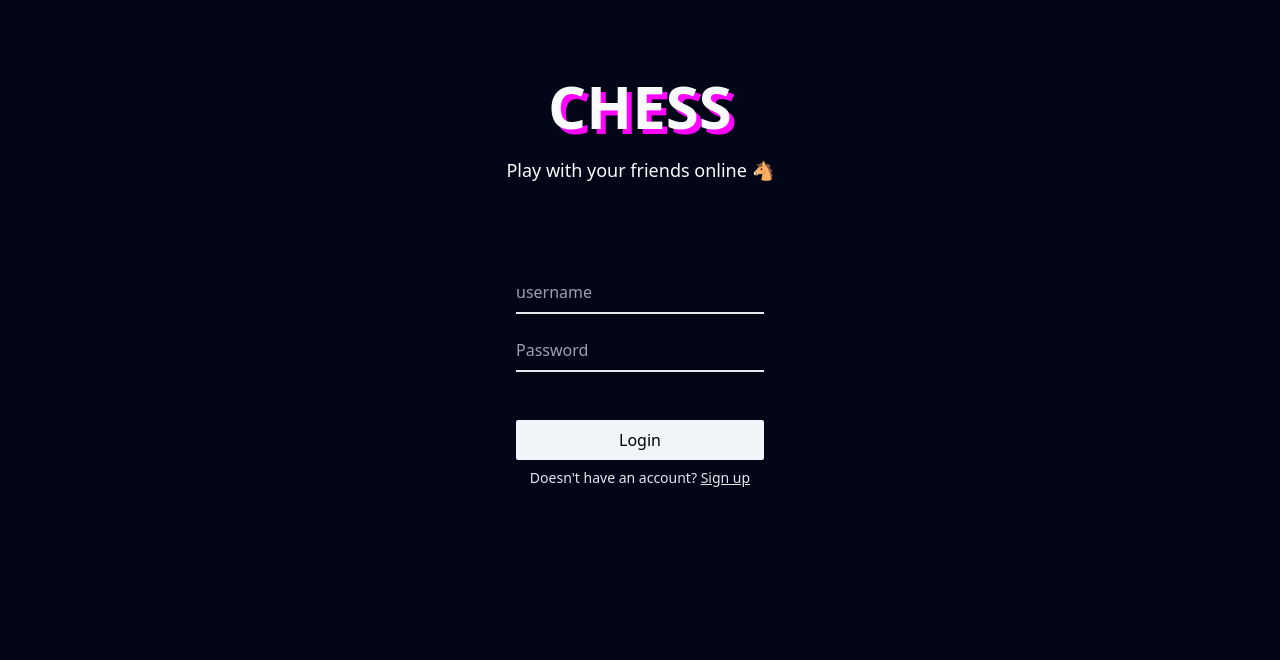
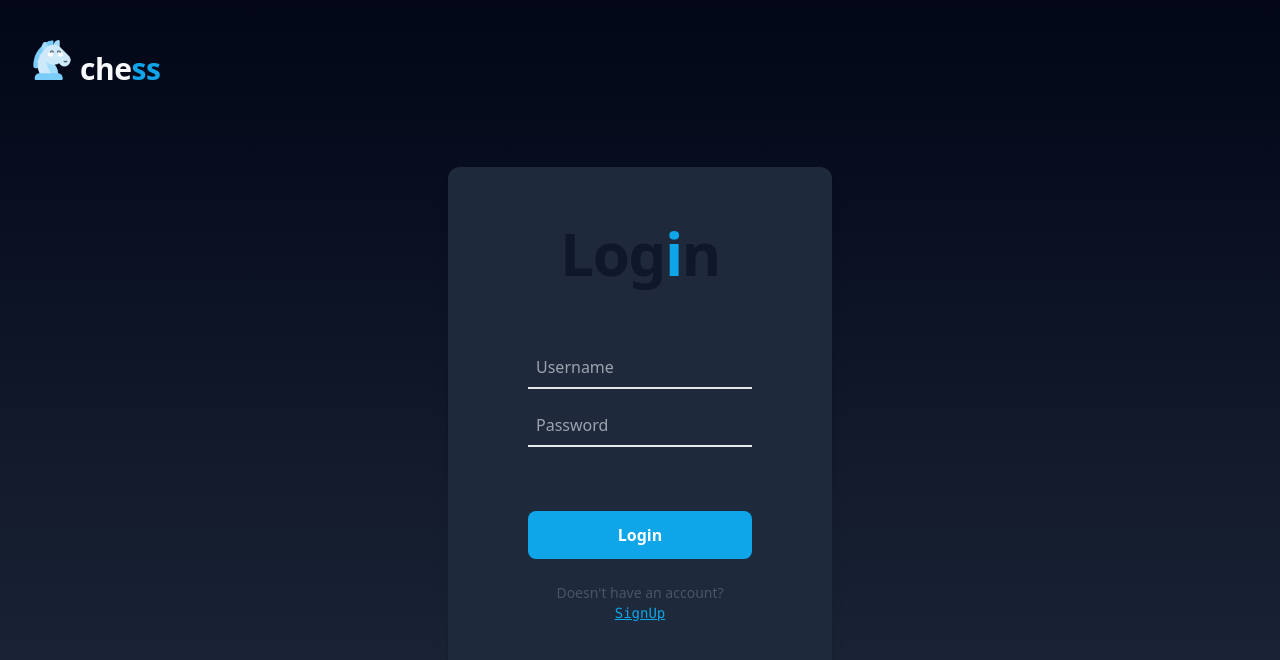
Before and after one commit to SiliconBorn/chess-frontend, a React (Vite) app: page /login in a window 1280 px wide. Shown: the top 660 px of the page. Built offline with nearby package versions, Linux system fonts and the light colour scheme; no server answers.

Commit message:
styled login and signup

```diff
--- a/src/App.css
+++ b/src/App.css
@@ -548,16 +548,8 @@ video {
   position: static;
 }
 
-.absolute {
-  position: absolute;
-}
-
 .relative {
   position: relative;
-}
-
-.bottom-0 {
-  bottom: 0px;
 }
 
 .m-10 {
@@ -582,14 +574,8 @@ video {
   margin-right: auto;
 }
 
-.my-2 {
-  margin-top: 0.5rem;
-  margin-bottom: 0.5rem;
-}
-
-.my-5 {
-  margin-top: 1.25rem;
-  margin-bottom: 1.25rem;
+.mb-10 {
+  margin-bottom: 2.5rem;
 }
 
 .mb-4 {
@@ -612,6 +598,22 @@ video {
   margin-top: 2rem;
 }
 
+.mt-20 {
+  margin-top: 5rem;
+}
+
+.mb-14 {
+  margin-bottom: 3.5rem;
+}
+
+.mb-16 {
+  margin-bottom: 4rem;
+}
+
+.mt-12 {
+  margin-top: 3rem;
+}
+
 .block {
   display: block;
 }
@@ -626,6 +628,11 @@ video {
 
 .h-screen {
   height: 100vh;
+}
+
+.max-h-min {
+  max-height: -moz-min-content;
+  max-height: min-content;
 }
 
 .min-h-full {
@@ -660,9 +667,17 @@ video {
   max-width: 18rem;
 }
 
+.max-w-80 {
+  max-width: 20rem;
+}
+
 .max-w-fit {
   max-width: -moz-fit-content;
   max-width: fit-content;
+}
+
+.max-w-96 {
+  max-width: 24rem;
 }
 
 .cursor-pointer {
@@ -771,6 +786,10 @@ video {
   background-color: rgb(2 6 23 / var(--tw-bg-opacity));
 }
 
+.bg-transparent {
+  background-color: transparent;
+}
+
 .bg-gradient-to-b {
   background-image: linear-gradient(to bottom, var(--tw-gradient-stops));
 }
@@ -793,14 +812,14 @@ video {
   padding: 1rem;
 }
 
-.px-10 {
-  padding-left: 2.5rem;
-  padding-right: 2.5rem;
-}
-
 .px-2 {
   padding-left: 0.5rem;
   padding-right: 0.5rem;
+}
+
+.px-20 {
+  padding-left: 5rem;
+  padding-right: 5rem;
 }
 
 .px-4 {
@@ -828,17 +847,38 @@ video {
   padding-bottom: 3rem;
 }
 
+.py-16 {
+  padding-top: 4rem;
+  padding-bottom: 4rem;
+}
+
 .py-2 {
   padding-top: 0.5rem;
   padding-bottom: 0.5rem;
 }
 
+.py-6 {
+  padding-top: 1.5rem;
+  padding-bottom: 1.5rem;
+}
+
+.py-10 {
+  padding-top: 2.5rem;
+  padding-bottom: 2.5rem;
+}
+
+.px-10 {
+  padding-left: 2.5rem;
+  padding-right: 2.5rem;
+}
+
+.py-14 {
+  padding-top: 3.5rem;
+  padding-bottom: 3.5rem;
+}
+
 .pl-2 {
   padding-left: 0.5rem;
-}
-
-.pt-14 {
-  padding-top: 3.5rem;
 }
 
 .pt-16 {
@@ -880,11 +920,6 @@ video {
   line-height: 2.5rem;
 }
 
-.text-6xl {
-  font-size: 3.75rem;
-  line-height: 1;
-}
-
 .text-lg {
   font-size: 1.125rem;
   line-height: 1.75rem;
@@ -909,10 +944,6 @@ video {
 
 .font-semibold {
   font-weight: 600;
-}
-
-.uppercase {
-  text-transform: uppercase;
 }
 
 .leading-6 {
@@ -986,8 +1017,10 @@ video {
   text-decoration-line: underline;
 }
 
-.mix-blend-overlay {
-  mix-blend-mode: overlay;
+.shadow-lg {
+  --tw-shadow: 0 10px 15px -3px rgb(0 0 0 / 0.1), 0 4px 6px -4px rgb(0 0 0 / 0.1);
+  --tw-shadow-colored: 0 10px 15px -3px var(--tw-shadow-color), 0 4px 6px -4px var(--tw-shadow-color);
+  box-shadow: var(--tw-ring-offset-shadow, 0 0 #0000), var(--tw-ring-shadow, 0 0 #0000), var(--tw-shadow);
 }
 
 .shadow-md {
@@ -1017,11 +1050,6 @@ video {
   --tw-ring-color: rgb(15 23 42 / 0.1);
 }
 
-.drop-shadow-lg {
-  --tw-drop-shadow: drop-shadow(rgba(255, 5, 255, 1) 5px 5px 0px);
-  filter: var(--tw-blur) var(--tw-brightness) var(--tw-contrast) var(--tw-grayscale) var(--tw-hue-rotate) var(--tw-invert) var(--tw-saturate) var(--tw-sepia) var(--tw-drop-shadow);
-}
-
 .transition-colors {
   transition-property: color, background-color, border-color, text-decoration-color, fill, stroke;
   transition-timing-function: cubic-bezier(0.4, 0, 0.2, 1);
@@ -1035,6 +1063,10 @@ body {
 
 #root {
   height: 100%;
+}
+
+.white-eye::-ms-reveal {
+  filter: invert(100%);
 }
 
 .hover\:border-slate-50:hover {
--- a/src/App.tsx
+++ b/src/App.tsx
@@ -7,9 +7,16 @@ function App() {
 	const authToken = useRecoilValue(authSelector);
 	const isLoggedIn = authToken ? true : false;
 	return (
-		<div className="app min-h-full">
+		<div className="	bg-gradient-to-b from-slate-950 to-slate-800  h-screen overflow-clip p-4 sm:p-6 sm:px-8 ">
+			<div className="relative pt-2 sm:pt-4 flex justify-items-start items-baseline font-bold tracking-tight text-lg leading-6">
+				<img src="./chess.png" width={40} />
+				<span className="text-slate-50 text-3xl pl-2">che</span>
+				<span className="text-sky-500 text-3xl">ss</span>
+			</div>
 			<Router isLoggedIn={isLoggedIn} />
 		</div>
+		// <div className="app min-h-full">
+		// </div>
 	);
 }
 
--- /dev/null
+++ b/src/Components/Form.tsx
@@ -0,0 +1,9 @@
+import { ReactNode } from 'react';
+
+export default function Form({ children }: { children: ReactNode }) {
+	return (
+		<div className="mt-20 px-20 py-14 rounded-xl max-w-96 mx-auto shadow-lg bg-slate-800 max-h-min">
+			{children}
+		</div>
+	);
+}
--- a/src/Components/Login-Register/Login.tsx
+++ b/src/Components/Login-Register/Login.tsx
@@ -6,6 +6,7 @@ import authService, { AuthSuccessResponse } from '../../services/authService';
 import TokenManager from '../../utils/TokenManager';
 import { useRecoilState } from 'recoil';
 import { authState } from '../../recoil/atoms/Auth';
+import Form from '../Form';
 
 const Login = () => {
 	const navigate = useNavigate();
@@ -15,7 +16,8 @@ const Login = () => {
 
 	const { mutate, reset } = useMutation({ mutationFn: authService.login });
 
-	const onLoginSuccess = useCallback((responseData: AuthSuccessResponse) => {
+	const onLoginSuccess = useCallback(
+		(responseData: AuthSuccessResponse) => {
 			const { token } = responseData;
 			if (token) {
 				TokenManager.set(token);
@@ -25,7 +27,9 @@ const Login = () => {
 			} else {
 				console.error('ERROR WHILE LOGIN. PLEASE TRY AGAIN');
 			}
-	}, []);
+		},
+		[navigate, setAuthToken]
+	);
 
 	const onLoginError = (error: any) => {
 		console.error(`ERROR WHILE LOGIN. PLEASE TRY AGAIN, ${error}`);
@@ -50,17 +54,9 @@ const Login = () => {
 	}, []);
 
 	return (
-		<div className=" overflow-auto font-sans bg-slate-950 min-h-screen  p-15">
-			<div className="pt-14 px-10 mx-auto block text-center">
-				<h1 className=" text-gray-50 text-6xl font-bold uppercase my-5 drop-shadow-lg">
-					Chess
-				</h1>
-				<p className=" text-gray-50 text-lg">
-					Play with your friends online 🐴
-				</p>
-			</div>
+		<Form>
 			<form
-				className=" flex flex-col m-10 px-5 py-12 rounded-xl max-w-72 mx-auto"
+				className=" flex flex-col"
 				onSubmit={(e) => {
 					if (e) {
 						e.preventDefault();
@@ -68,12 +64,16 @@ const Login = () => {
 					return;
 				}}
 			>
+				<h1 className="text-slate-900 font-extrabold text-4xl sm:text-5xl lg:text-6xl tracking-tight text-center dark:text-white mb-16">
+					Log
+					<span className="text-sky-500">i</span>n
+				</h1>
 				<input
 					type="username"
-					placeholder="username"
+					placeholder="Username"
 					value={username}
 					onChange={(e) => setUsername(e.target.value)}
-					className="mb-4 py-2 bg-slate-950 border-b-2 border-b-gray-200 text-gray-50 outline-none
+					className="px-2 mb-4 py-2 bg-transparent border-b-2 border-b-gray-200 text-gray-50 outline-none
 					hover:border-b-gray-50 transition-colors
 					"
 				/>
@@ -82,31 +82,31 @@ const Login = () => {
 					placeholder="Password"
 					value={password}
 					onChange={(e) => setPassword(e.target.value)}
-					className="mb-4 py-2 bg-slate-950 border-b-2 border-b-gray-200 text-gray-50 outline-none
-					hover:border-b-gray-50 transition-colors"
+					className="px-2 mb-4 py-2 bg-transparent border-b-2 border-b-gray-200 text-gray-50 outline-none
+					hover:border-b-gray-50 transition-colors white-eye"
 				/>
 
 				<button
-					className="blocktext-slate-900 p-2 mt-8 text-md rounded-sm cursor-pointer bg-slate-100 hover:bg-white transition-colors"
+					className="mt-12 cursor-pointer focus:outline-none focus:ring-2 focus:ring-slate-400 font-bold focus:ring-offset-2 focus:ring-offset-slate-50 text-white h-12 px-6 rounded-lg w-full flex items-center justify-center sm:w-auto bg-sky-500 highlight-white/20 hover:bg-sky-400"
 					onClick={() => handleLogin(username, password)}
 				>
 					Login
 				</button>
 
-				<p className="my-2 mx-auto text-gray-200 text-sm">
+				<p className="mt-6 text-sm text-slate-600 text-center max-w-3xl mx-auto dark:text-slate-400">
 					Doesn't have an account?{' '}
 					<span
 						onClick={() => {
 							// onSetForm("signup");
 							navigate('/signup');
 						}}
-						className="underline cursor-pointer hover:text-gray-50"
+						className="block underline cursor-pointer font-mono font-medium text-sky-500 dark:text-sky-400"
 					>
-						Sign up
+						SignUp
 					</span>
 				</p>
 			</form>
-		</div>
+		</Form>
 	);
 };
 
--- a/src/Components/Login-Register/Signup.tsx
+++ b/src/Components/Login-Register/Signup.tsx
@@ -2,6 +2,7 @@ import { useCallback, useState } from 'react';
 import { useNavigate } from 'react-router-dom';
 import authService, { RegisterResponse } from '../../services/authService';
 import { useMutation } from '@tanstack/react-query';
+import Form from '../Form';
 
 const Signup = () => {
 	const navigate = useNavigate();
@@ -45,17 +46,9 @@ const Signup = () => {
 
 	return (
 		<>
-			<div className=" overflow-auto font-sans bg-slate-950 min-h-screen  p-15">
-				<div className="pt-14 px-10 mx-auto block text-center">
-					<h1 className=" text-gray-50 text-6xl font-bold uppercase my-5 drop-shadow-lg">
-						Chess
-					</h1>
-					<p className=" text-gray-50 text-lg">
-						Play with your friends online 🐴
-					</p>
-				</div>
+			<Form>
 				<form
-					className=" flex flex-col m-10 px-5 py-12 rounded-xl max-w-72 mx-auto"
+					className="flex flex-col "
 					onSubmit={(e) => {
 						if (e) {
 							e.preventDefault();
@@ -63,12 +56,15 @@ const Signup = () => {
 						return;
 					}}
 				>
+					<h1 className="text-slate-900 font-extrabold text-4xl sm:text-5xl lg:text-6xl tracking-tight text-center dark:text-white mb-16">
+						S<span className="text-sky-500">i</span>gnUp
+					</h1>
 					<input
 						type="email"
 						placeholder="Email"
 						value={username}
 						onChange={(e) => setUsername(e.target.value)}
-						className="mb-4 py-2 bg-slate-950 border-b-2 border-b-gray-200 text-gray-50 outline-none
+						className="px-2 mb-4 py-2 bg-transparent border-b-2 border-b-gray-200 text-gray-50 outline-none
         hover:border-b-gray-50 transition-colors
         "
 					/>
@@ -77,38 +73,38 @@ const Signup = () => {
 						placeholder="Password"
 						value={password}
 						onChange={(e) => setPassword(e.target.value)}
-						className="mb-4 py-2 bg-slate-950 border-b-2 border-b-gray-200 text-gray-50 outline-none
-        hover:border-b-gray-50 transition-colors"
+						className="px-2 mb-4 py-2 bg-transparent border-b-2 border-b-gray-200 text-gray-50 outline-none
+        hover:border-b-gray-50 transition-colors white-eye"
 					/>
 					<input
 						type="password"
 						placeholder="Confirm Password"
 						value={confirmPassword}
 						onChange={(e) => setConfirmPassword(e.target.value)}
-						className="mb-4 py-2 bg-slate-950 border-b-2 border-b-gray-200 text-gray-50 outline-none
-        hover:border-b-gray-50 transition-colors"
+						className="px-2 mb-4 py-2 bg-transparent border-b-2 border-b-gray-200 text-gray-50 outline-none
+        hover:border-b-gray-50 transition-colors white-eye"
 					/>
 
 					<button
-						className="blocktext-slate-900 p-2 mt-8 text-md rounded-sm cursor-pointer bg-slate-100 hover:bg-white transition-colors"
+						className="mt-12 cursor-pointer focus:outline-none focus:ring-2 focus:ring-slate-400 font-bold focus:ring-offset-2 focus:ring-offset-slate-50 text-white h-12 px-6 rounded-lg w-full flex items-center justify-center sm:w-auto bg-sky-500 highlight-white/20 hover:bg-sky-400 "
 						onClick={() => handleRegister(username, password)}
 					>
 						Sign Up
 					</button>
 
-					<p className="my-2 mx-auto text-gray-200 text-sm">
+					<p className="mt-6 text-sm text-slate-600 text-center max-w-3xl mx-auto dark:text-slate-400">
 						Already have an account?{' '}
 						<span
 							onClick={() => {
 								navigate('/login');
 							}}
-							className="underline cursor-pointer hover:text-gray-50"
+							className="block underline cursor-pointer font-mono font-medium text-sky-500 dark:text-sky-400"
 						>
 							Login
 						</span>
 					</p>
 				</form>
-			</div>
+			</Form>
 		</>
 	);
 };
--- a/src/input.css
+++ b/src/input.css
@@ -10,3 +10,7 @@ body {
 #root {
 	height: 100%;
 }
+
+.white-eye::-ms-reveal {
+	filter: invert(100%);
+}
```
Also changed, not shown: src/Components/Landing.tsx (+4 -14 lines), public/chessboard.png (deleted), public/two_player_icon.png (renamed from public/games_brighter.png). Lines whose indentation alone changed are shown as unchanged.
